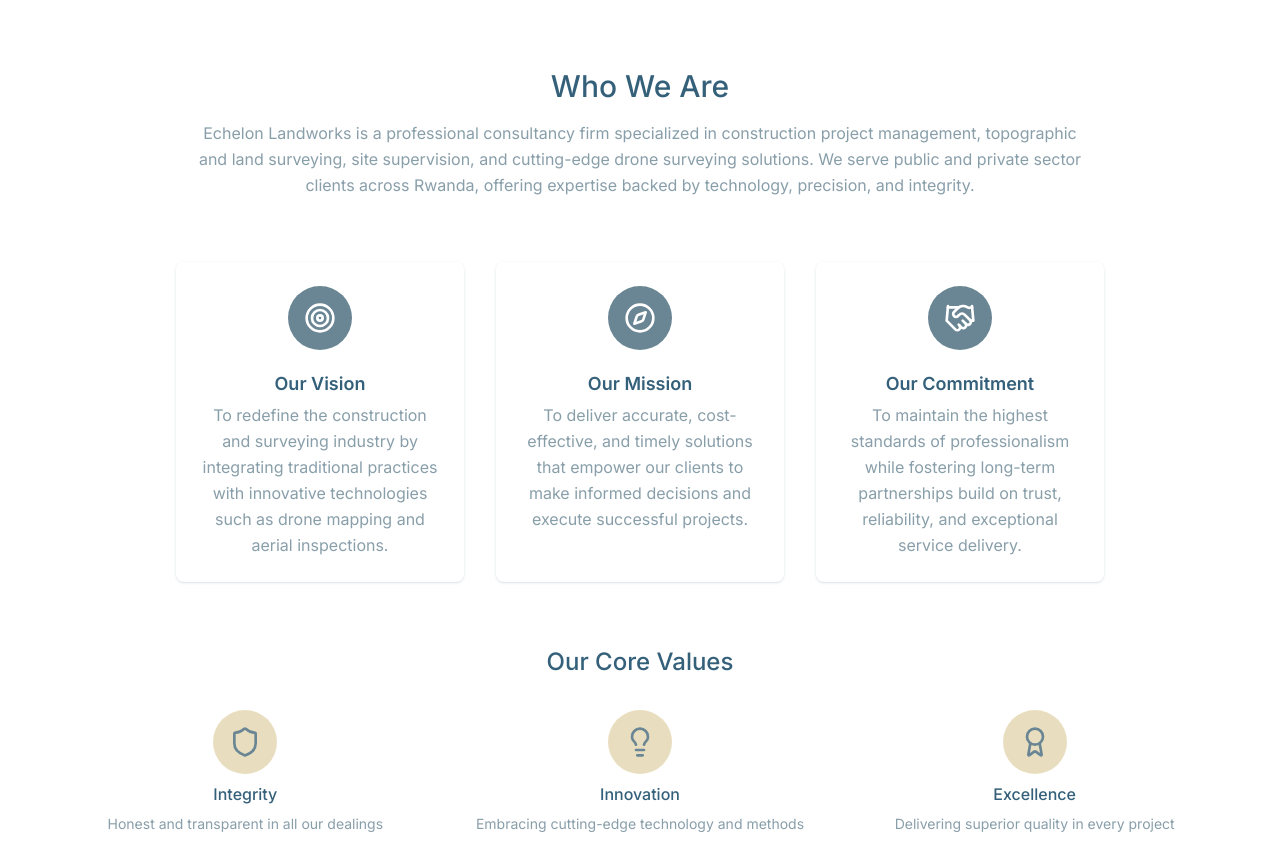
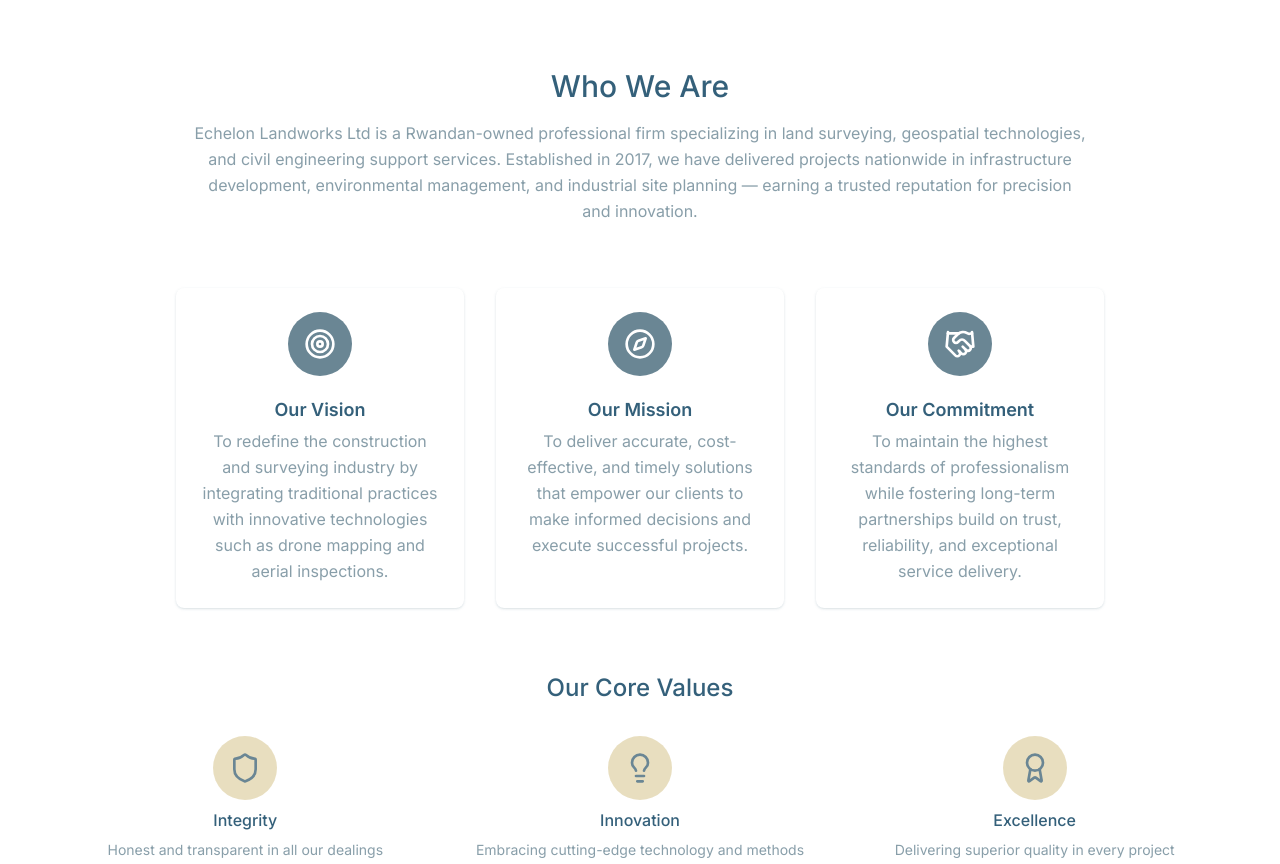
Before and after one commit to DavidMANZI-093/apex, a Next.js app: page / in a window 1280 px wide. Shown: the part 860-1724 px from the top of the page. Built offline with nearby package versions, Linux system fonts and the light colour scheme.

Commit message:
Auto-commit at 04/07/2025, 13:57:09 for inactivity period...

```diff
--- a/src/components/about.tsx
+++ b/src/components/about.tsx
@@ -65,12 +65,11 @@ const about = () => {
         <div className="flex flex-col max-w-4xl !mx-auto text-center mb-16 !gap-4">
           <h2 className="!text-2xl md:!text-3xl !font-medium !text-indigo-dye/85 mb-6">Who We Are</h2>
           <p className="text-slate-gray/80 leading-relaxed">
-            {"Echelon Landworks is a professional consultancy firm specialized " +
-              "in construction project management, topographic and land " +
-              "surveying, site supervision, and cutting-edge drone " +
-              "surveying solutions. We serve public and private sector " +
-              "clients across Rwanda, offering expertise backed by " +
-              "technology, precision, and integrity."}
+            {"Echelon Landworks Ltd is a Rwandan-owned professional firm specializing " +
+            "in land surveying, geospatial technologies, and civil engineering support " +
+            "services. Established in 2017, we have delivered projects nationwide in " +
+            "infrastructure development, environmental management, and industrial site " +
+            "planning — earning a trusted reputation for precision and innovation."}
           </p>
         </div>
 
```
